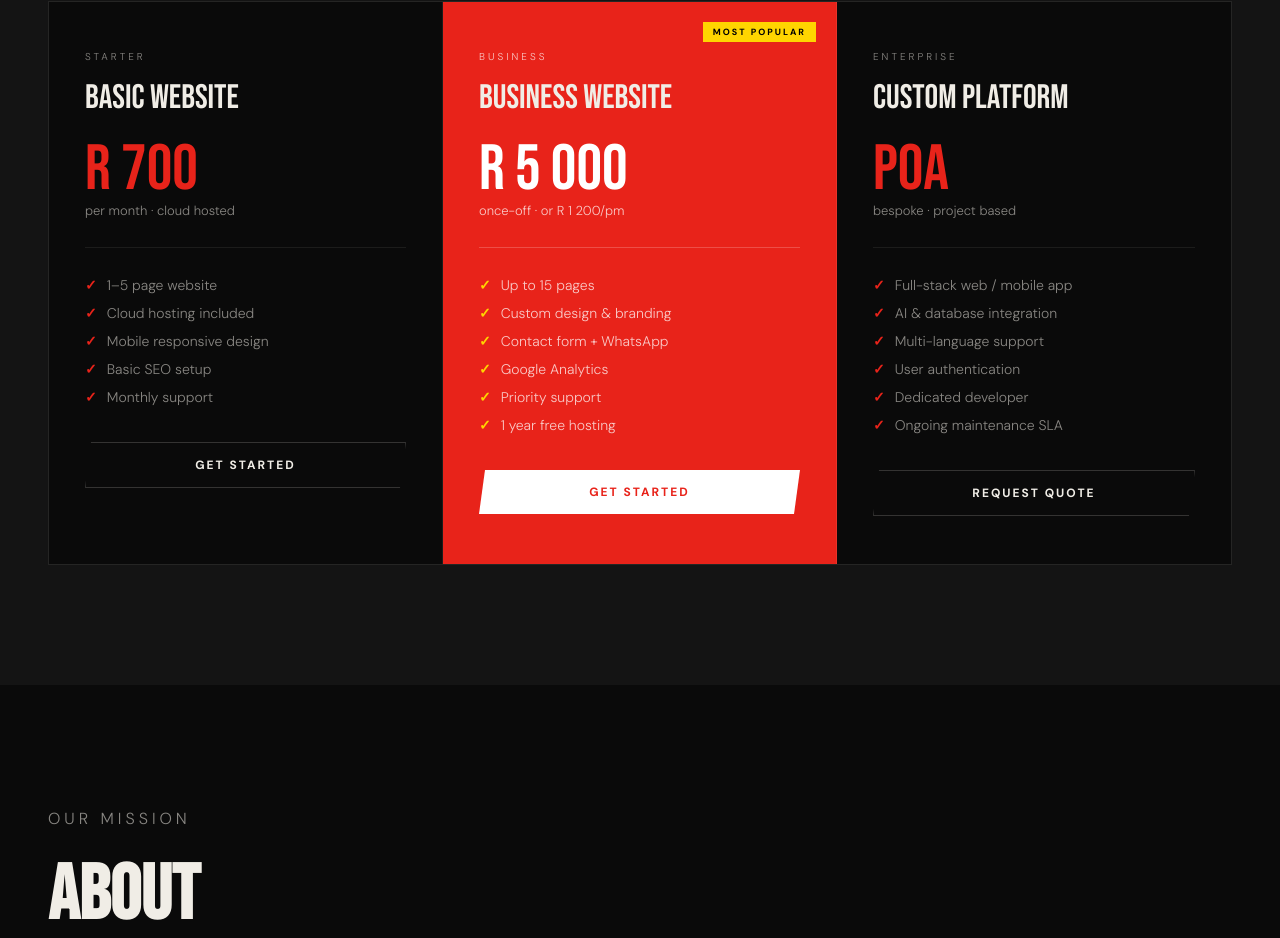
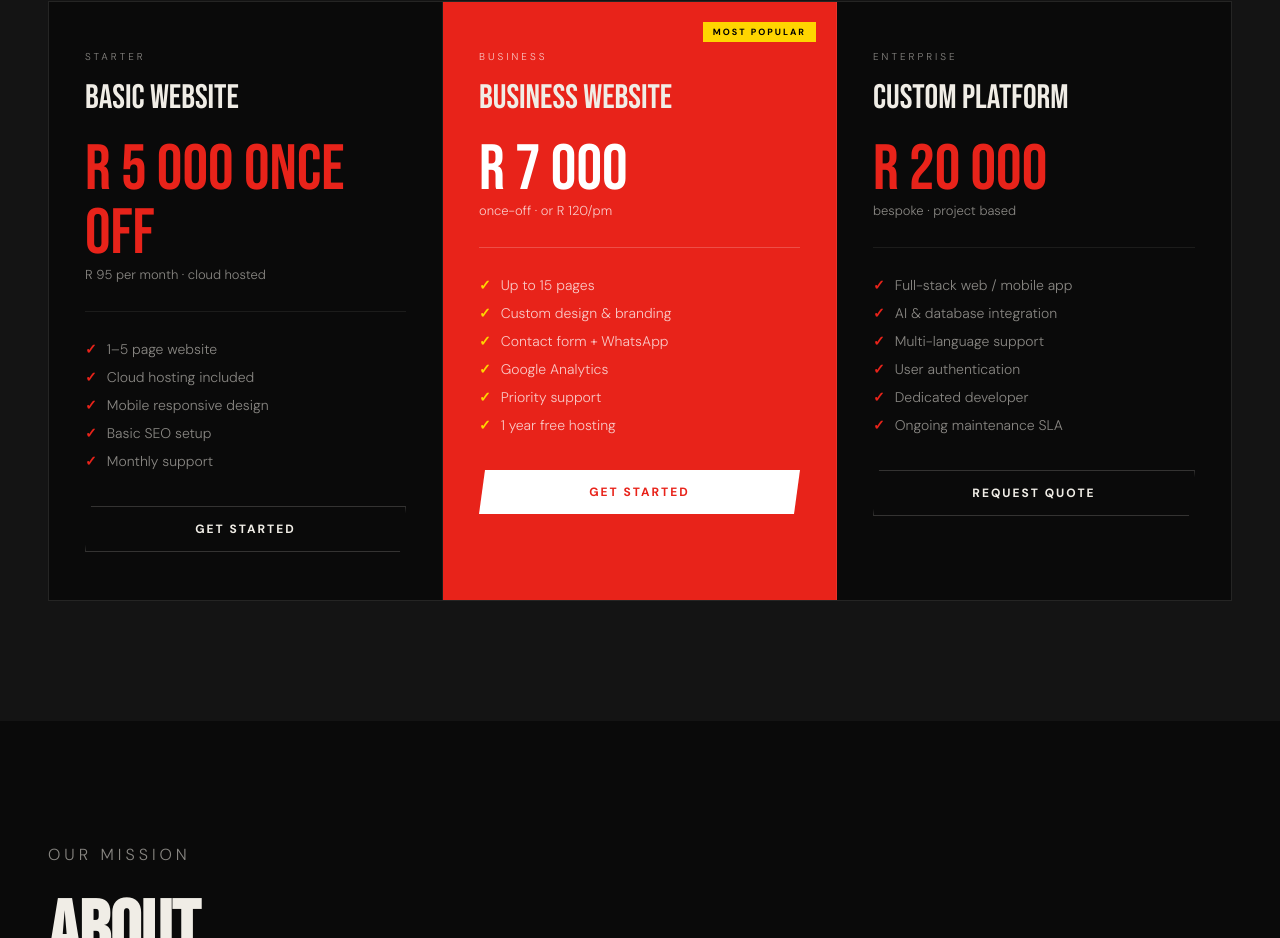
Before and after one commit to J3thr0-10111/Rebel-2.0, a plain HTML site: page index.html in a window 1280 px wide. Shown: the part 4115-5053 px from the top of the page. Drawn offline with Linux system fonts and the light colour scheme.

Commit message:
Update pricing details for website packages

```diff
--- a/index.html
+++ b/index.html
@@ -375,8 +375,8 @@ footer p{font-size:12px;color:var(--text2);letter-spacing:1px}
     <div class="pr-card">
       <p class="pr-label">Starter</p>
       <p class="pr-name">Basic Website</p>
-      <p class="pr-price">R 700</p>
-      <p class="pr-period">per month · cloud hosted</p>
+      <p class="pr-price">R 5 000 once off</p>
+      <p class="pr-period">R 95 per month · cloud hosted</p>
       <div class="pr-div"></div>
       <ul class="pr-feats">
         <li class="pr-feat">1–5 page website</li>
@@ -391,8 +391,8 @@ footer p{font-size:12px;color:var(--text2);letter-spacing:1px}
       <div class="hot-badge">Most Popular</div>
       <p class="pr-label">Business</p>
       <p class="pr-name">Business Website</p>
-      <p class="pr-price" style="color:#fff">R 5 000</p>
-      <p class="pr-period">once-off · or R 1 200/pm</p>
+      <p class="pr-price" style="color:#fff">R 7 000</p>
+      <p class="pr-period">once-off · or R 120/pm</p>
       <div class="pr-div"></div>
       <ul class="pr-feats">
         <li class="pr-feat">Up to 15 pages</li>
@@ -407,7 +407,7 @@ footer p{font-size:12px;color:var(--text2);letter-spacing:1px}
     <div class="pr-card">
       <p class="pr-label">Enterprise</p>
       <p class="pr-name">Custom Platform</p>
-      <p class="pr-price">POA</p>
+      <p class="pr-price">R 20 000</p>
       <p class="pr-period">bespoke · project based</p>
       <div class="pr-div"></div>
       <ul class="pr-feats">
```
